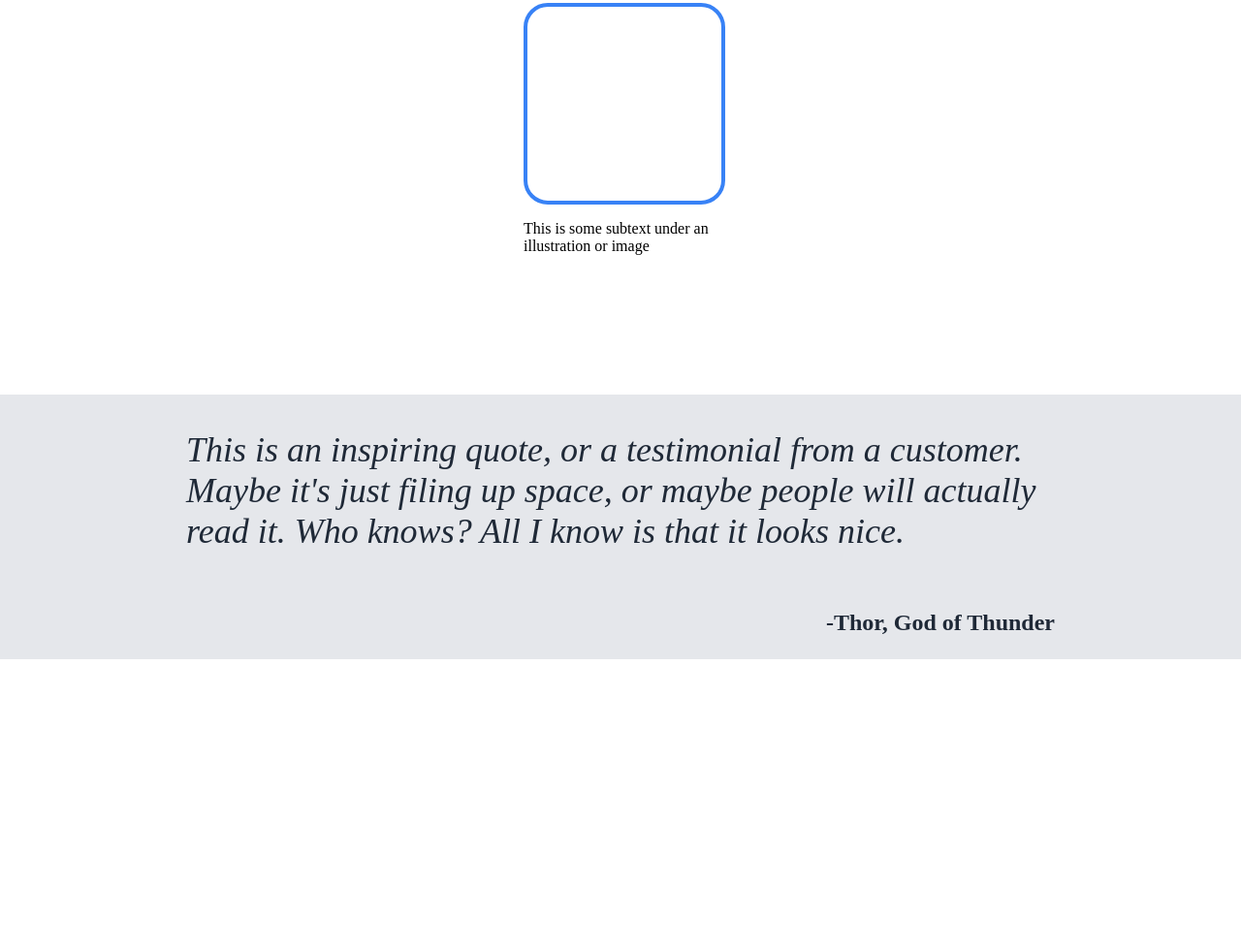
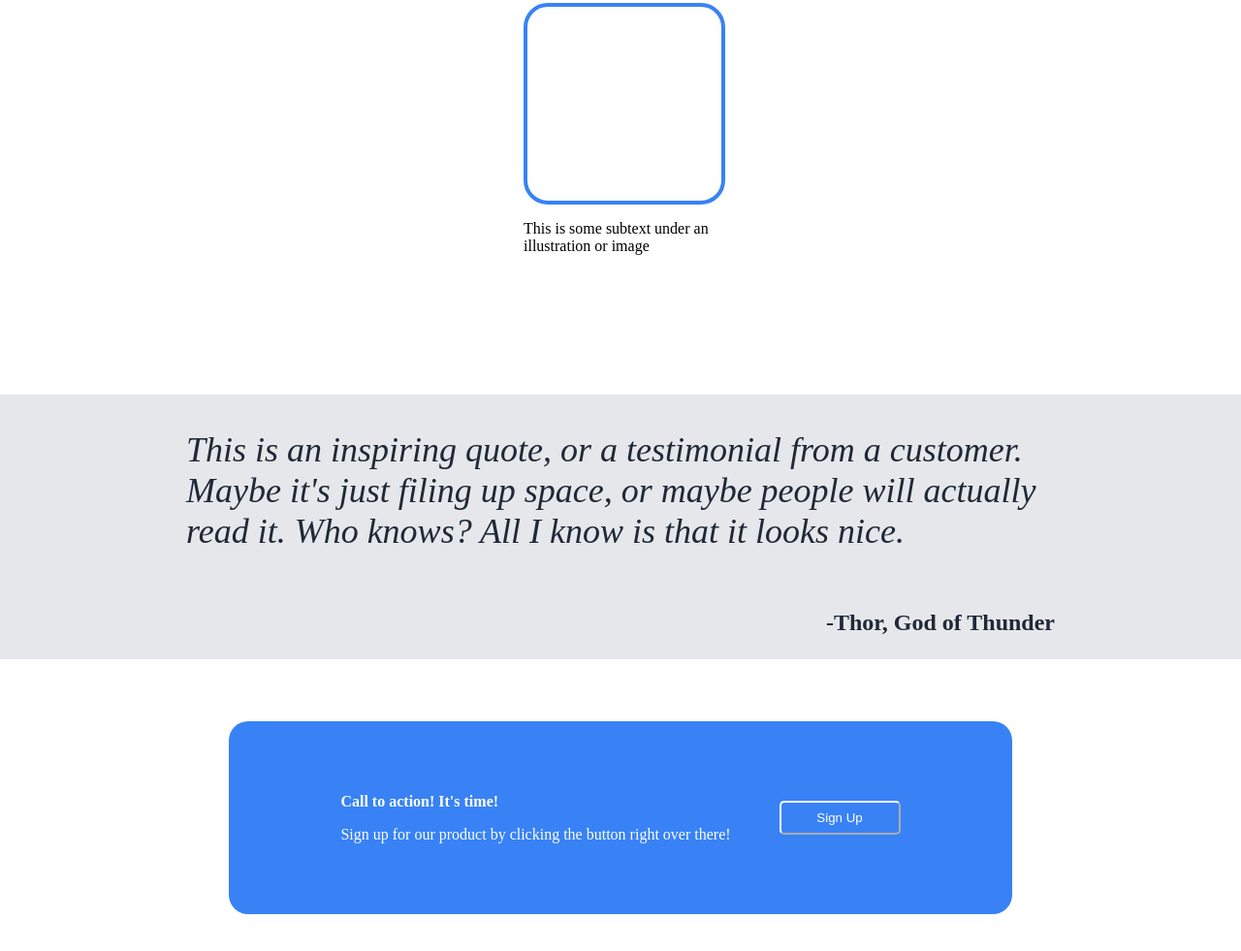
Before and after one commit to Slavetomints/odin-landing-page, a plain HTML site: page index.html in a window 1280 px wide. Shown: the part 953-1934 px from the top of the page at 97% size. Before the commit the page ends 1633 px from the top, so only its background shows below. Drawn offline with Linux system fonts and the light colour scheme.

Commit message:
made section four

```diff
--- a/index.html
+++ b/index.html
@@ -58,8 +58,14 @@
             <p class="quoted">-Thor, God of Thunder</p>
         </section>
 
-        <section>
-
+        <section class="section-four">
+            <div class="blue-box">
+                <div class="blue-box-item">
+                    <p class="call"><strong>Call to action! It's time!</strong></p>
+                    <p>Sign up for our product by clicking the button right over there!</p>
+                </div>
+                <button>Sign Up</button>
+            </div>
         </section>
 
         <footer>
--- a/style.css
+++ b/style.css
@@ -136,3 +136,36 @@ button {
     color: #1F2937;
     font-weight: bold;
 }
+
+.section-four {
+    display: flex;
+    justify-content: center;
+    align-items: center;
+    padding: 5% 5% 5% 5%;
+}
+
+.blue-box {
+    display: flex;
+    flex-direction: row;
+    justify-content: center;
+    align-items: center;
+    background-color: #3882F6;
+    color: white;
+    padding: 5% 10%;
+    border-radius: 20px;
+    gap: 50px
+}
+
+.blue-box-item {
+    margin-right: auto;
+}
+
+.call {
+    margin-bottom: auto;
+}
+
+.blue-box button {
+    border-color: white;
+    width: 125px;
+    height: 35px;
+}
```
